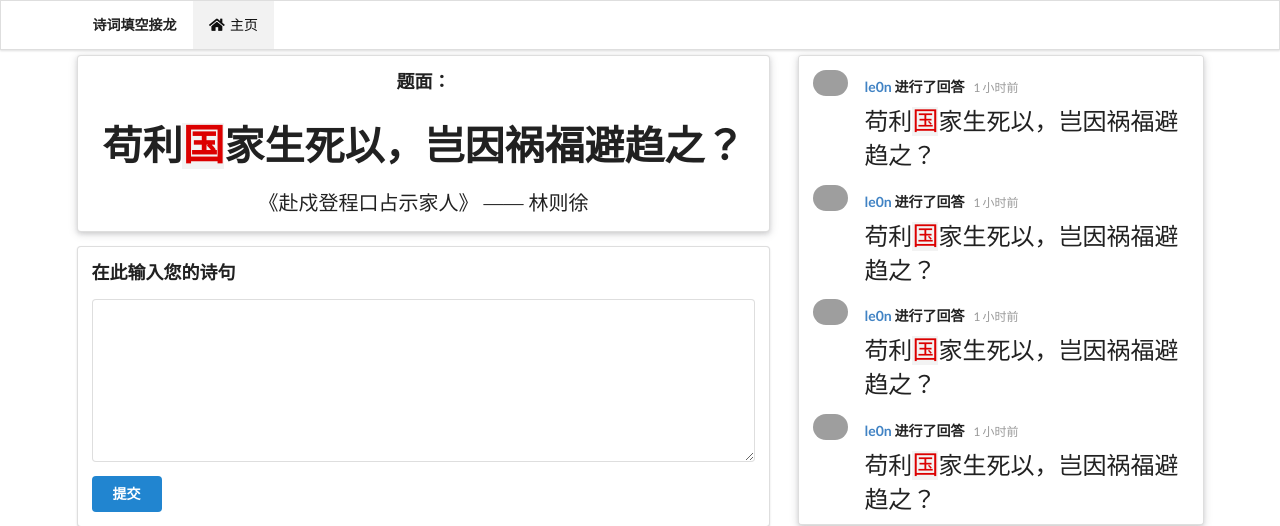
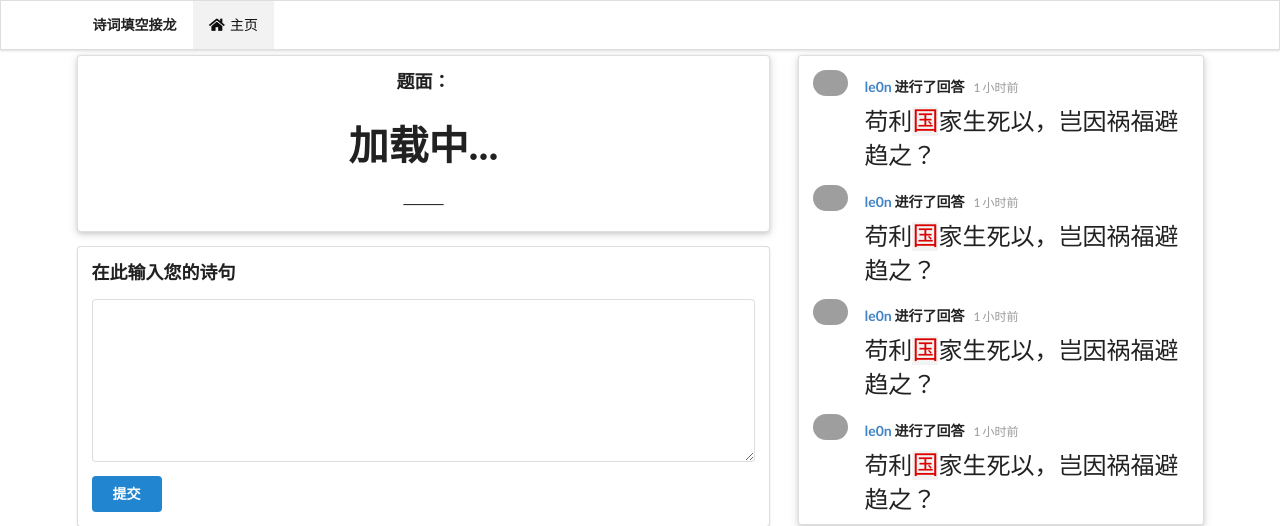
Before and after one commit to poem-snake/poem-snake, a Flask app: page / in a window 1280 px wide. Shown: the top 526 px of the page. Run offline with Flask 2, Linux system fonts and the light colour scheme; some libraries are stand-ins or nearby versions; some web fonts are replaced; grey boxes are pictures that could not be loaded.

Commit message:
Add loading

```diff
--- a/templates/index.html
+++ b/templates/index.html
@@ -9,13 +9,13 @@
                 <h3>题面：</h3>
                 <h2 class="ui center algined header">
                     <p id="problem" class="poem" style="font-size: 40px;">
-                        苟利<span class="now_char" style="font-size:42px;" id="problem_now">国</span>家生死以，岂因祸福避趋之？
+                        加载中...
                     </p>
                 </h2>
                 <p class="ui right floated" style="font-size: 20px;font-family:Kaiti;">
-                    <span id="title">《赴戍登程口占示家人》</span>
+                    <span id="title"></span>
                     ——
-                    <span id="author">林则徐</span>
+                    <span id="author"></span>
                 </p>
             </div>
             <div class="ui container segment">
```
